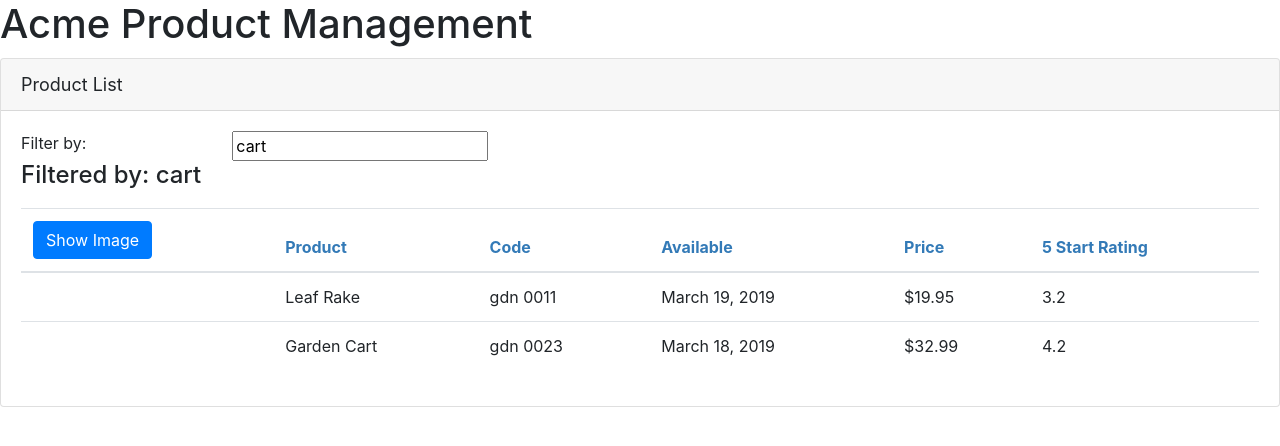
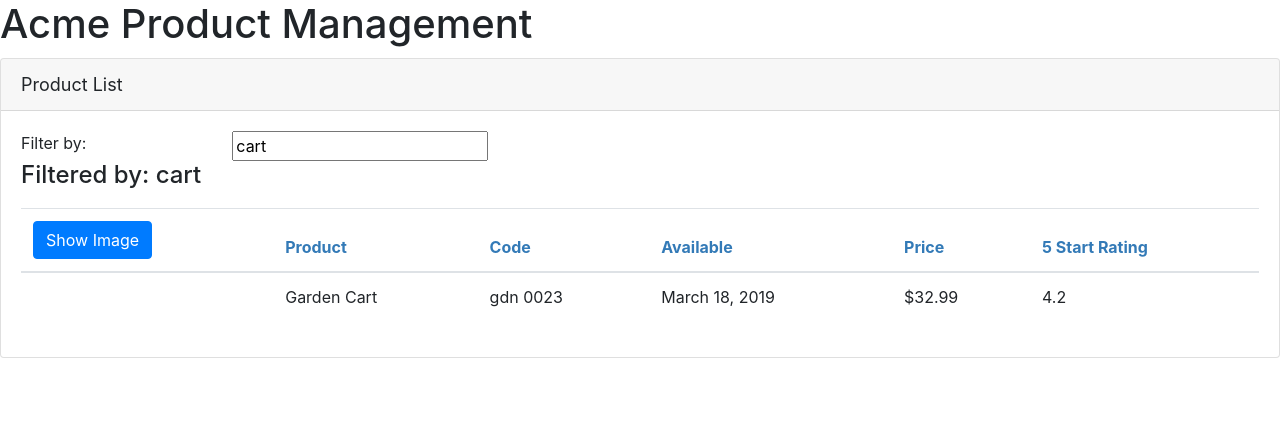
Before and after one commit to gbulicanu/angular-getting-started, an Angular app: page / in a window 1280 px wide. Shown: the top 446 px of the page. Built offline with nearby package versions, Linux system fonts and the light colour scheme.

Commit message:
Add filtering

```diff
--- a/src/app/products/product-list.component.html
+++ b/src/app/products/product-list.component.html
@@ -33,7 +33,7 @@
                     </tr>
                 </thead>
                 <tbody>
-                    <tr *ngFor="let product of products">
+                    <tr *ngFor="let product of filteredProducts">
                         <td>
                             <img [src]="product.imageUrl"
                                 [title]="product.productName"
--- a/src/app/products/product-list.component.ts
+++ b/src/app/products/product-list.component.ts
@@ -11,7 +11,17 @@
   imageWidth = 50;
   imageMargin = 2;
   showImage = false;
-  listFilter = "cart";
+  _listFilter: string;
+  get listFilter(): string {
+    return this._listFilter;
+  }
+  set listFilter(value: string) {
+    this._listFilter = value;
+    this.filteredProducts = this.listFilter
+      ? this.performFilter(this.listFilter)
+      : this.products;
+  }
+  filteredProducts: IProduct[];
   products: IProduct[] = [
     {
       productId: 1,
@@ -35,6 +45,11 @@
     },
   ];
 
+  constructor() {
+    this.filteredProducts = this.products;
+    this.listFilter = "cart";
+  }
+
   ngOnInit(): void {
     console.log("In OnInit");
   }
@@ -42,4 +57,12 @@
   toggleImage(): void {
     this.showImage = !this.showImage;
   }
+
+  performFilter(filterBy: string): IProduct[] {
+    filterBy = filterBy.toLocaleLowerCase();
+    return this.products.filter(
+      (product: IProduct) =>
+        product.productName.toLocaleLowerCase().indexOf(filterBy) !== -1
+    );
+  }
 }
```
